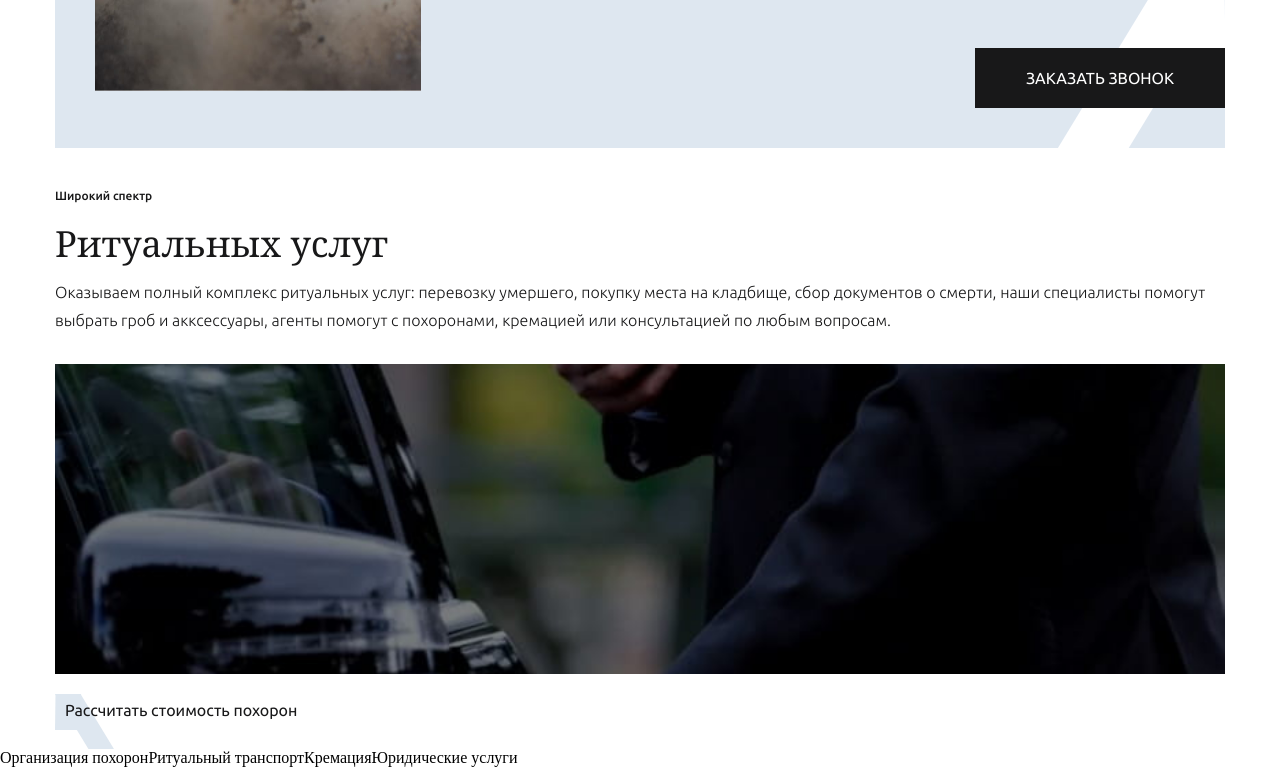
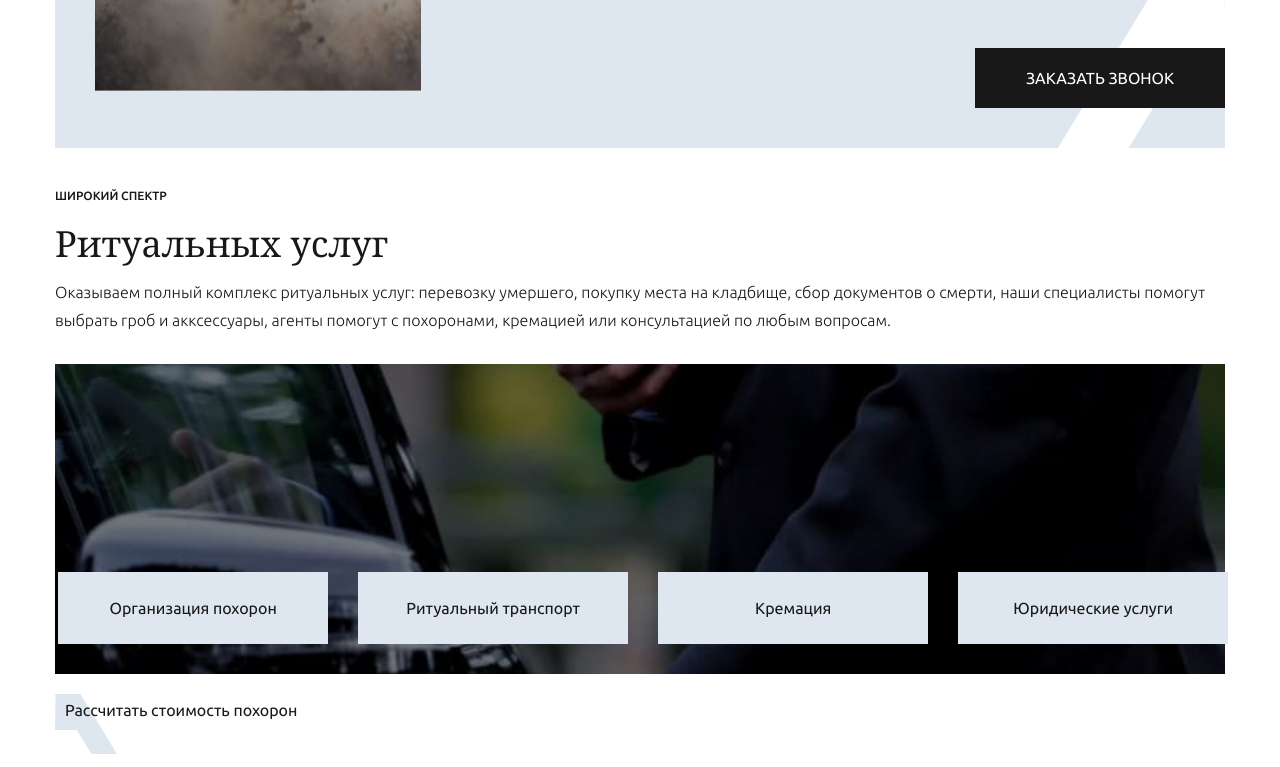
Before and after one commit to Slavenzka/ritual, a website: page source/index.html in a window 1280 px wide. Shown: the part 1105-1872 px from the top of the page. Drawn offline with Linux system fonts and the light colour scheme; files whose address does not match are found by name.

Commit message:
Разметил и стилизовал блок services в мобильном исполнении

```diff
--- a/source/index.html
+++ b/source/index.html
@@ -293,16 +293,24 @@
       <div class="services__wrapper">
         <ul class="services__list">
           <li class="services__item services__item--1">
-            Организация похорон
+            <a href="#" class="services__link">
+              Организация похорон
+            </a>
           </li>
           <li class="services__item services__item--2">
-            Ритуальный транспорт
+            <a href="#" class="services__link">
+              Ритуальный транспорт
+            </a>
           </li>
           <li class="services__item services__item--3">
-            Кремация
+            <a href="#" class="services__link">
+              Кремация
+            </a>
           </li>
           <li class="services__item services__item--4">
-            Юридические услуги
+            <a href="#" class="services__link">
+              Юридические услуги
+            </a>
           </li>
         </ul>
       </div>
--- a/source/sass/blocks/index/services.scss
+++ b/source/sass/blocks/index/services.scss
@@ -1,3 +1,7 @@
+.services {
+  position: relative;
+}
+
 .services > .container {
   padding-top: 40px;
 }
@@ -29,13 +33,12 @@
   position: relative;
   display: block;
   margin-top: 20px;
-  padding: 7px 10px 30px 10px;
+  padding: 7px 10px 35px 10px;
   font-family: var(--font-main);
   font-size: 16px;
   font-weight: 400;
   line-height: 18px;
   color: var(--color-dark);
-  overflow: hidden;
 
   &::before {
     content: "";
@@ -51,6 +54,10 @@
 }
 
 .services__wrapper {
+  margin-top: -182px;
+  // position: absolute;
+  padding-left: 100% * 17 / 374;
+  // bottom: 110px;
   overflow-x: scroll;
 }
 
@@ -58,7 +65,24 @@
   display: flex;
   margin: 0;
   padding: 0;
-  width: 200%;
+  // width: 1170px;
   list-style: none;
-  overflow: auto;
+  // overflow-x: scroll;
 }
+
+.services__item:not(:first-of-type) {
+  margin-left: 30px;
+}
+
+.services__link {
+  display: block;
+  padding: 27px;
+  width: 270px;
+  font-family: var(--font-main);
+  font-size: 16px;
+  font-weight: 400;
+  line-height: 18px;
+  color: var(--color-dark);
+  text-align: center;
+  background-color: var(--color-mid);
+}
--- a/source/sass/scaffolding.scss
+++ b/source/sass/scaffolding.scss
@@ -52,6 +52,7 @@ a {
   font-weight: 500;
   line-height: 16px;
   color: var(--color-dark);
+  text-transform: uppercase;
 }
 
 .heading {
```
Also changed, not shown: source/css/style.css, source/css/style.min.css.
